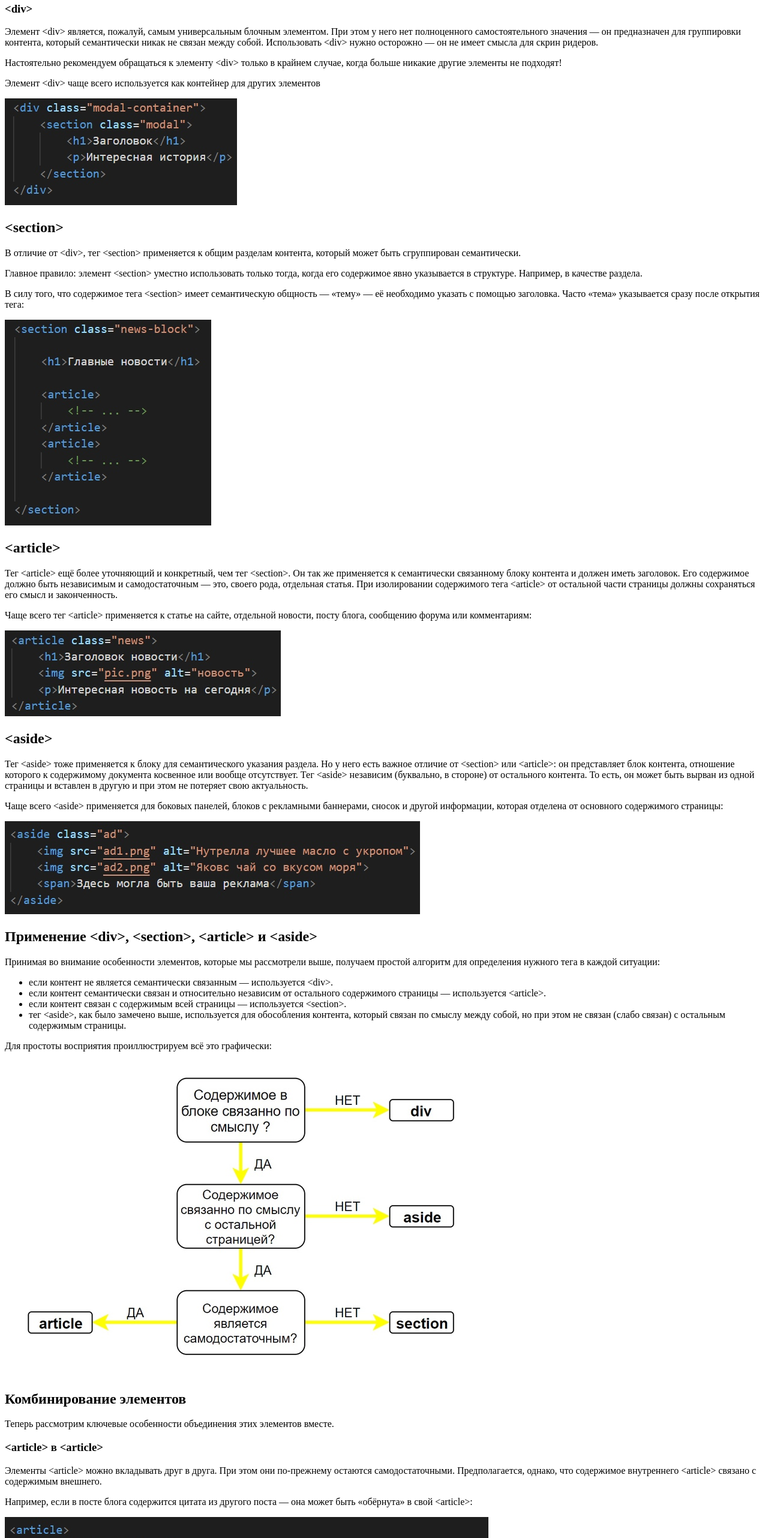
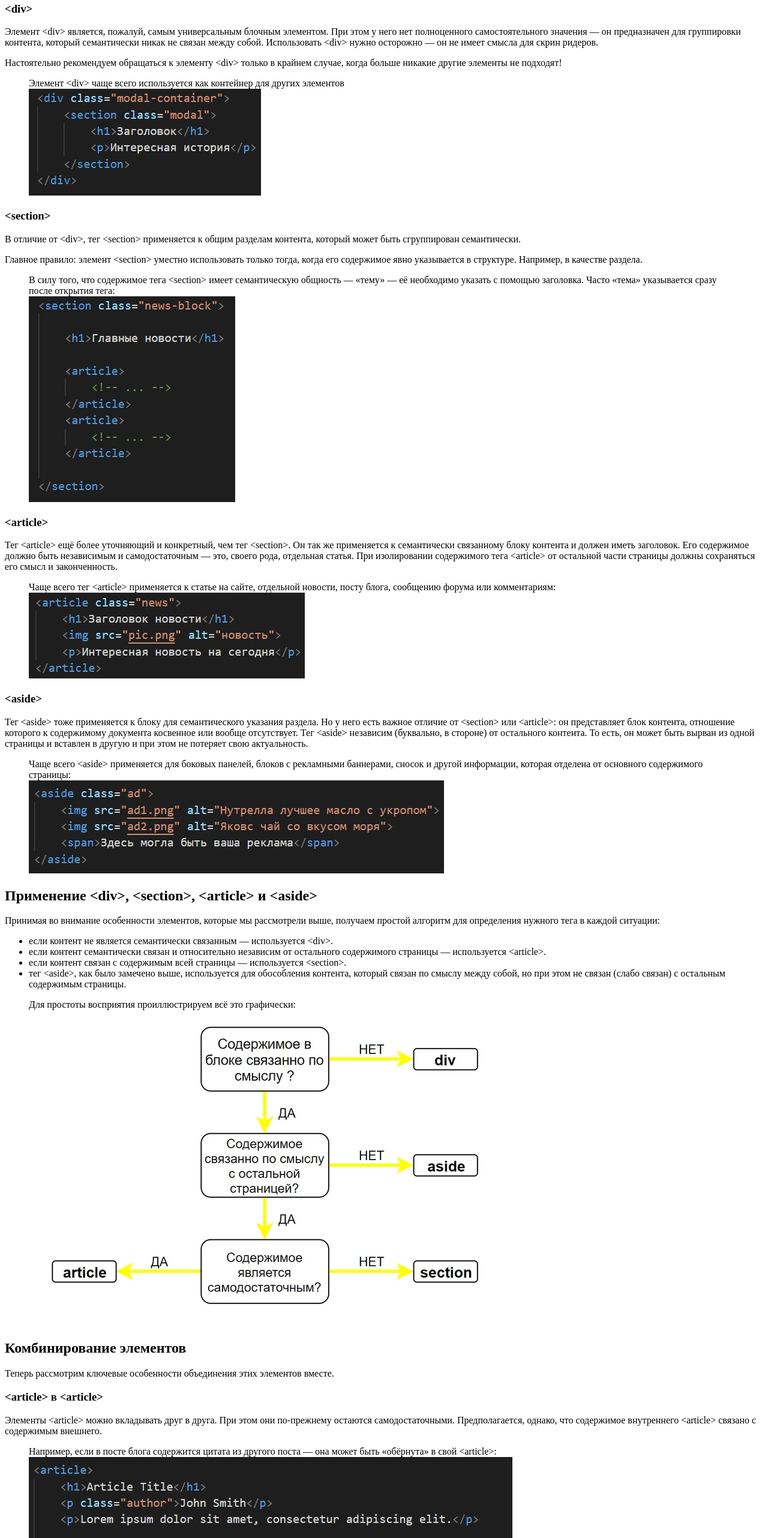
Before and after one commit to KolenkoGri/lesson7_final_block, a plain HTML site: page index.html in a window 1280 px wide. Shown: the part 236-2800 px from the top of the page at 60% size. Drawn offline with Linux system fonts and the light colour scheme.

Commit message:
update section,figure,figcaption,h1
Довёл до ума

1.Создал структуру , где всё обернул в article ,далее 2 основные секции и внутренние секции
2.Добавил заголовок первого уровня
3. Восстановил последовательность
4. Применил figure&figcaption

```diff
--- a/index.html
+++ b/index.html
@@ -8,33 +8,47 @@
 </head>
 <body>
     <article>
-        <h2>Структурирование контента в HTML: как не перепутать &lt;div&gt; &lt;section&gt; &lt;article&gt; и &lt;aside&gt;? </h2>
+        <h1>Структурирование контента в HTML: как не перепутать &lt;div&gt; &lt;section&gt; &lt;article&gt; и &lt;aside&gt;? </h1>
+        <section>
             <p> Ещё одна причина любить и уважать HTML5 — его громадный вклад в семантику кода. То есть, код теперь имеет осмысленную и логичную структуру. Для этого введены специальные теги, которые служат удобным инструментом создания понятной и легко читаемой структуры в коде.</p>
             <p>Среди прочих стоит выделить теги  &lt;section&gt; ,  &lt;article&gt;  и   &lt;aside&gt;. Именно они делают блок с контентом более значимым и обособленным, чем привычный &lt;div&gt;. Часто не до конца ясно, когда использовать эти новые элементы, а когда обычный &lt;div&gt;. Что ж, давайте начнём с обзора упомянутых элементов, а затем уже поговорим об их применении и комбинировании.</p>
-
             <h2>Обзор элементов</h2>
+            <section>
                 <h3>&lt;div&gt;</h3>
                 <p> Элемент &lt;div&gt; является, пожалуй, самым универсальным блочным элементом. При этом у него нет полноценного самостоятельного значения — он предназначен для группировки контента, который семантически никак не связан между собой. Использовать &lt;div&gt; нужно осторожно — он не имеет смысла для скрин ридеров.</p>
                 <p> Настоятельно рекомендуем обращаться к элементу &lt;div&gt; только в крайнем случае, когда больше никакие другие элементы не подходят! </p>
-        <p> Элемент &lt;div&gt; чаще всего используется как контейнер для других элементов </p>
+                <figure>
+                    <figcaption> Элемент &lt;div&gt; чаще всего используется как контейнер для других элементов </figcaption>
                     <img src="image/div.jpg" alt="Использование тега div">
-
-        <h2>&lt;section&gt;</h2>
+                </figure>
+            </section>
+            <section>
+            <h3>&lt;section&gt;</h3>
                 <p> В отличие от &lt;div&gt;, тег &lt;section&gt; применяется к общим разделам контента, который может быть сгруппирован семантически.</p>
                 <p> Главное правило: элемент &lt;section&gt; уместно использовать только тогда, когда его содержимое явно указывается в структуре. Например, в качестве раздела.</p>
-        <p> В силу того, что содержимое тега &lt;section&gt; имеет семантическую общность — «тему» — её необходимо указать с помощью заголовка. Часто «тема» указывается сразу после открытия тега:</p>
+                <figure>
+                    <figcaption> В силу того, что содержимое тега &lt;section&gt; имеет семантическую общность — «тему» — её необходимо указать с помощью заголовка. Часто «тема» указывается сразу после открытия тега:</figcaption>
                     <img src="image/section.jpg" alt="Использование тега section">
-
-        <h2>&lt;article&gt;</h2>
+                </figure>
+            </section>
+            <section>
+                <h3>&lt;article&gt;</h3>
                 <p> Тег &lt;article&gt; ещё более уточняющий и конкретный, чем тег &lt;section&gt;. Он так же применяется к семантически связанному блоку контента и должен иметь заголовок. Его содержимое должно быть независимым и самодостаточным — это, своего рода, отдельная статья. При изолировании содержимого тега &lt;article&gt; от остальной части страницы должны сохраняться его смысл и законченность.</p>
-        <p> Чаще всего тег &lt;article&gt; применяется к статье на сайте, отдельной новости, посту блога, сообщению форума или комментариям:</p>
+                <figure>
+                    <figcaption> Чаще всего тег &lt;article&gt; применяется к статье на сайте, отдельной новости, посту блога, сообщению форума или комментариям:</figcaption>
                     <img src="image/article.jpg" alt="Использование тега article">
-
-        <h2>&lt;aside&gt;</h2>
+                </figure>
+            </section>
+            <section>
+                <h3>&lt;aside&gt;</h3>
                 <p> Тег &lt;aside&gt; тоже применяется к блоку для семантического указания раздела. Но у него есть важное отличие от &lt;section&gt; или &lt;article&gt;: он представляет блок контента, отношение которого к содержимому документа косвенное или вообще отсутствует. Тег &lt;aside&gt; независим (буквально, в стороне) от остального контента. То есть, он может быть вырван из одной страницы и вставлен в другую и при этом не потеряет свою актуальность.</p>
-        <p> Чаще всего &lt;aside&gt; применяется для боковых панелей, блоков с рекламными баннерами, сносок и другой информации, которая отделена от основного содержимого страницы:</p>
+                <figure>
+                    <figcaption> Чаще всего &lt;aside&gt; применяется для боковых панелей, блоков с рекламными баннерами, сносок и другой информации, которая отделена от основного содержимого страницы:</figcaption>
                     <img src="image/aside.jpg" alt="Использование тега aside">
-
+                </figure>
+            </section>
+        </section>
+        <section>
             <h2> Применение &lt;div&gt;, &lt;section&gt;, &lt;article&gt; и &lt;aside&gt; </h2>
             <p> Принимая во внимание особенности элементов, которые мы рассмотрели выше, получаем простой алгоритм для определения нужного тега в каждой ситуации:</p>
             <ul>
@@ -43,28 +57,40 @@
                 <li>если контент связан с содержимым всей страницы — используется &lt;section&gt;.</li>
                 <li>тег &lt;aside&gt;, как было замечено выше, используется для обособления контента, который связан по смыслу между собой, но при этом не связан (слабо связан) с остальным содержимым страницы.</li>
             </ul>
-        <p> Для простоты восприятия проиллюстрируем всё это графически: </p>
+            <figure>
+                <figcaption> Для простоты восприятия проиллюстрируем всё это графически: </figcaption>
                 <img src="image/illustration.jpg" alt="Графическое объяснение использования тегов div, section,article,aside">
-
+            </figure>
+        </section>
+        <section>
             <h2>Комбинирование элементов</h2>
             <p> Теперь рассмотрим ключевые особенности объединения этих элементов вместе.</p>
-
+            <section>
                 <h3>&lt;article&gt; в &lt;article&gt; </h3>
                 <p>Элементы &lt;article&gt; можно вкладывать друг в друга. При этом они по-прежнему остаются самодостаточными. Предполагается, однако, что содержимое внутреннего &lt;article&gt; связано с содержимым внешнего.</p>
-        <p>Например, если в посте блога содержится цитата из другого поста — она может быть «обёрнута» в свой &lt;article&gt;:</p>
+                <figure>
+                    <figcaption>Например, если в посте блога содержится цитата из другого поста — она может быть «обёрнута» в свой &lt;article&gt;:</figcaption>
                     <img src="image/article_article.jpg" alt="Графическое объяснение использования тега article в article">
-
+                </figure>
+            </section>
+            <section>
                 <h3>&lt;article&gt; в &lt;section&gt; </h3>
                 <p>Подобным образом несколько тегов &lt;article&gt; можно «обернуть» в &lt;section&gt;.</p>
-        <p>Например, так можно поступить на странице блога, где отображаются последние сообщения. Контейнером для всех постов будет тег &lt;section&gt;, а каждый такой пост обособляется тегом &lt;article&gt;:</p>
+                <figure>
+                    <figcaption>Например, так можно поступить на странице блога, где отображаются последние сообщения. Контейнером для всех постов будет тег &lt;section&gt;, а каждый такой пост обособляется тегом &lt;article&gt;:</figcaption>
                     <img src="image/article_section.jpg" alt="Графическое объяснение использования тега article в section">
-
+                </figure>
+            </section>
+            <section>
                 <h3> &lt;section&gt; в &lt;article&gt; </h3>
                 <p>Возможен и обратный вариант, когда каждый тег &lt;article&gt; может иметь один или даже несколько тегов &lt;section&gt;.</p>
-        <p>Например, эта статья, если была бы частью страницы, могла бы быть размечена так:</p>
+                <figure>
+                    <figcaption>Например, эта статья, если была бы частью страницы, могла бы быть размечена так:</figcaption>
+                    <img src="image/section_article.jpg" alt="Графическое объяснение использования тега section в article">
+                </figure>
+            </section>
             <p>Вот и всё! Надеемся, эта статья поможет вам безошибочно определять правильное место для каждого структурирующего тега в HTML5.</p>
-        <img src="image/section_article.jpg" alt="Графическое объяснение использования тега section в article">
-
+        </section>
     </article>
 </body>
 </html>
```
Lines whose indentation alone changed are shown as unchanged.
